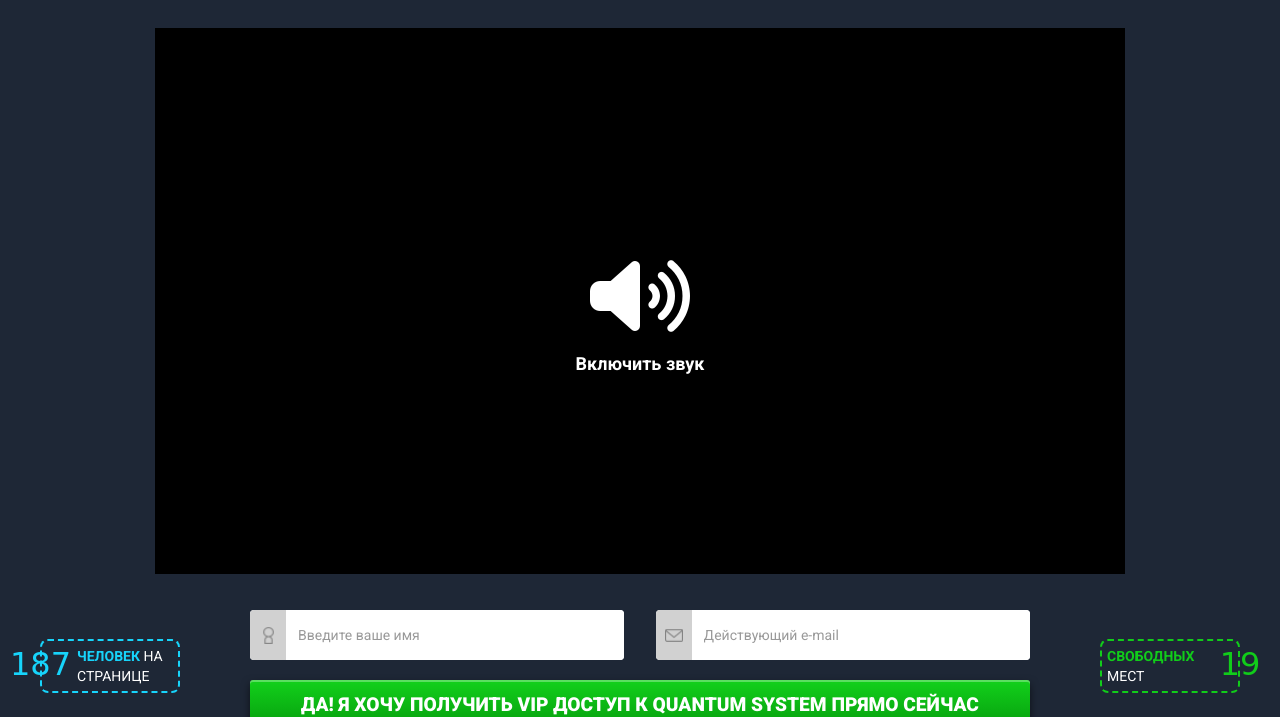
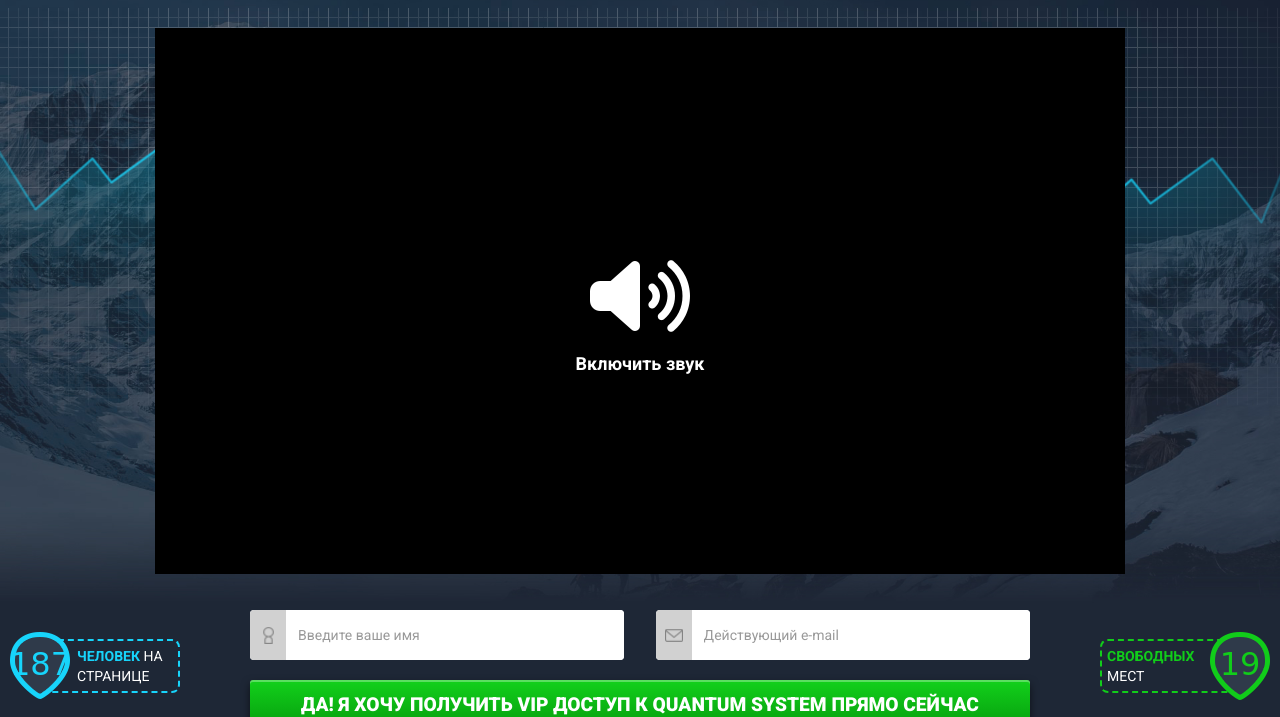
Before and after one commit to fumoffbl4/test4appside, a plain HTML site: page index.html in a window 1280 px wide. Shown: the part 85-802 px from the top of the page. Drawn offline with Linux system fonts and the light colour scheme; the site is published under a folder, as on GitHub Pages, so addresses that start at the root find nothing.

Commit message:
fixed pictures

```diff
--- a/css/style.css
+++ b/css/style.css
@@ -7,7 +7,7 @@ body {
   color: #fff;
   font-size: 16px;
   line-height: 1.42857143;
-  background: #1e2736 url(/content/img/mountain.jpg) 50% 0% no-repeat;
+  background: #1e2736 url(../content/img/mountain.jpg) 50% 0% no-repeat;
   background-size: 100%;
 }
 
@@ -161,7 +161,7 @@ body {
 }
 
 .video {
-  background: url(/content/img/bg-data.png) 50% 0% no-repeat;
+  background: url(../content/img/bg-data.png) 50% 0% no-repeat;
 }
 
 .video .container {
@@ -477,7 +477,7 @@ body {
 
 .online .pin {
   left: 0;
-  background: url("/content/img/pin-online.png") 50% 50% no-repeat;
+  background: url("../content/img/pin-online.png") 50% 50% no-repeat;
   color: #17d4fb;
 }
 
@@ -497,7 +497,7 @@ body {
 
 .slots .pin {
   right: 0;
-  background: url("/content/img/pin-slots.png") 50% 50% no-repeat;
+  background: url("../content/img/pin-slots.png") 50% 50% no-repeat;
   color: #11cc1a;
 }
 
--- a/index.html
+++ b/index.html
@@ -33,7 +33,7 @@
                         <p>Включить звук</p>
                     </div>
                     <video width="620" height="370" oncontextmenu="return false;" autoplay muted>
-                       <source="content/video/video1.mp4" type="video/mp4">
+                       <source="../content/video/video1.mp4" type="video/mp4">
                         Your browser does not support the video tag.
                     </video>
                 </div>
```
